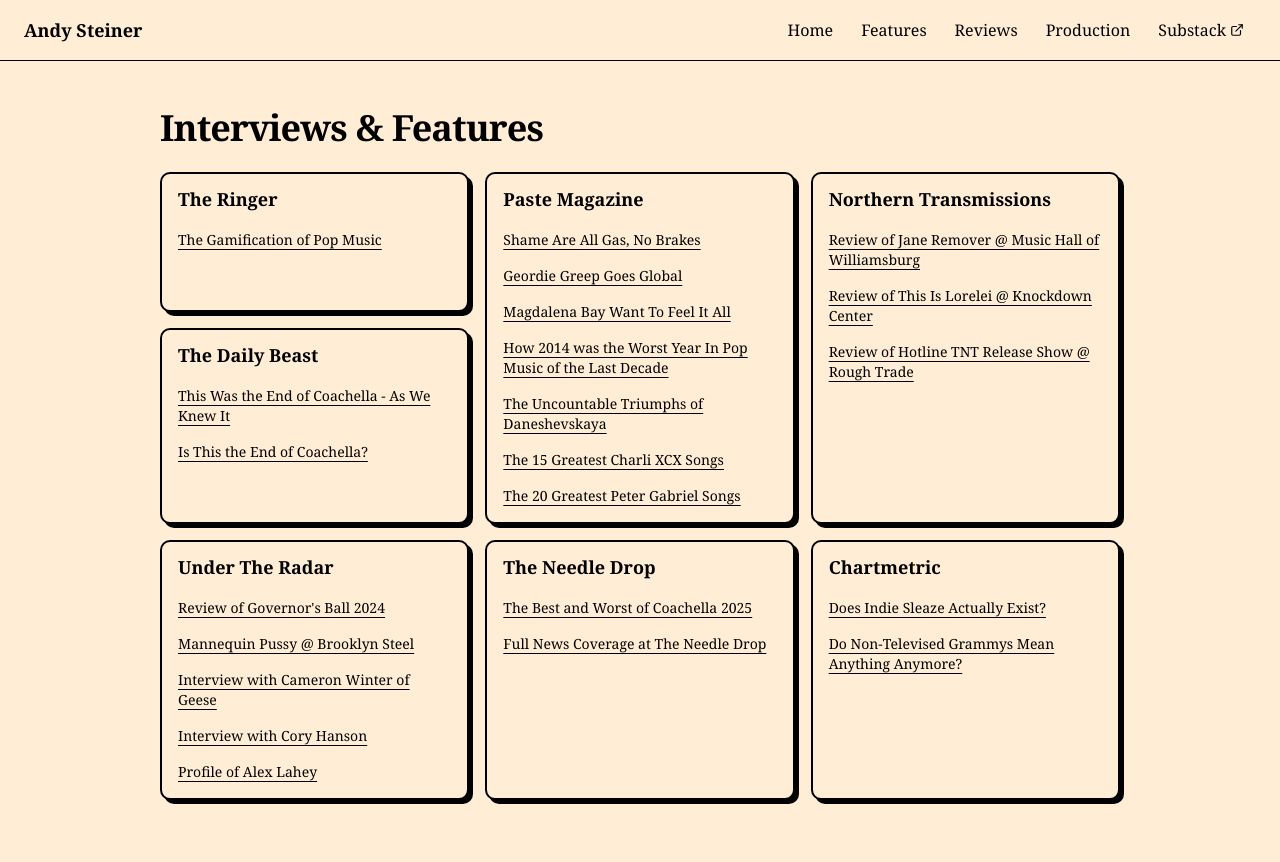
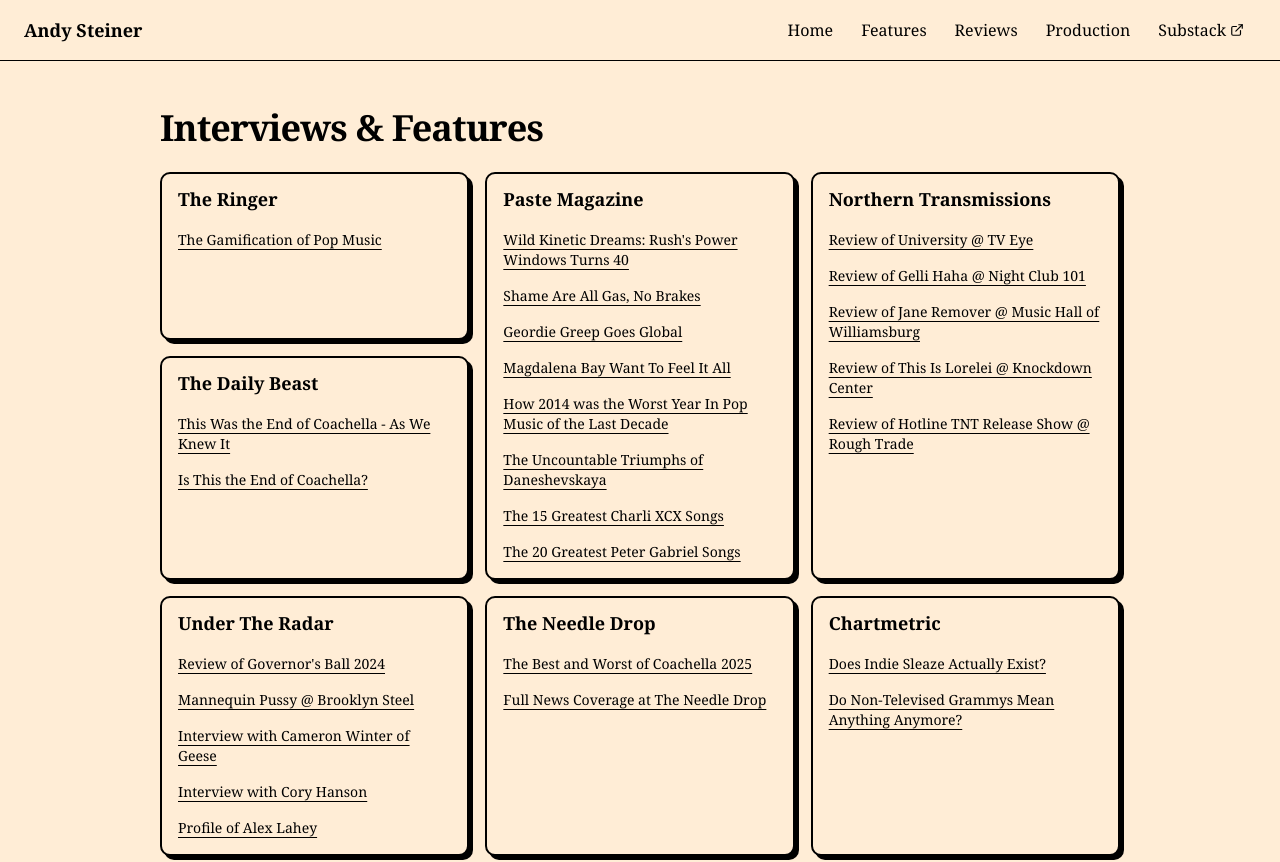
Before and after one commit to mattbolanos/andy, a Next.js app: page /features in a window 1280 px wide. Shown: the top 862 px of the page. Built offline with nearby package versions, Linux system fonts and the light colour scheme.

Commit message:
andy update

```diff
--- a/app/constants.ts
+++ b/app/constants.ts
@@ -387,6 +387,10 @@
     publication: "Paste Magazine",
     features: [
       {
+        title: "Wild Kinetic Dreams: Rush's Power Windows Turns 40",
+        url: "https://www.pastemagazine.com/music/rush/rush-power-windows-turns-40",
+      },
+      {
         title: "Shame Are All Gas, No Brakes",
         url: "https://www.pastemagazine.com/music/shame/shame-are-all-gas-no-brakes",
       },
@@ -444,6 +448,14 @@
   {
     publication: "Northern Transmissions",
     features: [
+      {
+        title: "Review of University @ TV Eye",
+        url: "https://northerntransmissions.com/live-review-university-at-tv-eye-ridgewood-ny-october-30",
+      },
+      {
+        title: "Review of Gelli Haha @ Night Club 101",
+        url: "https://northerntransmissions.com/live-review-gelli-haha-at-night-club-101-in-new-york-city",
+      },
       {
         title: "Review of Jane Remover @ Music Hall of Williamsburg",
         url: "https://northerntransmissions.com/live-review-jane-remover-at-may-3rd-at-music-hall-of-williamsburg",
```
